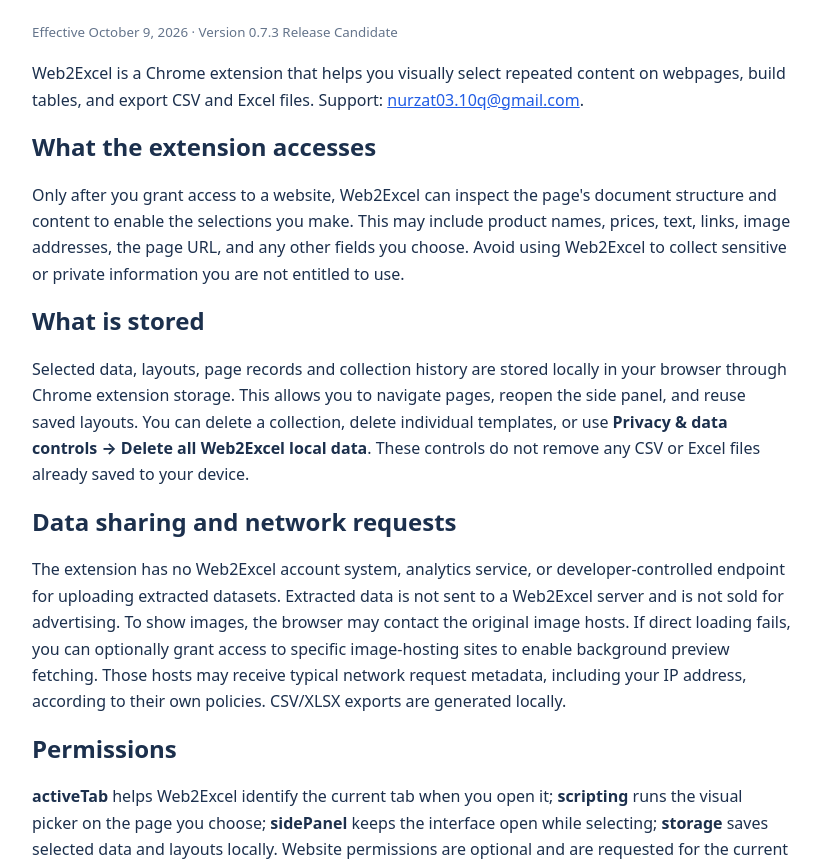
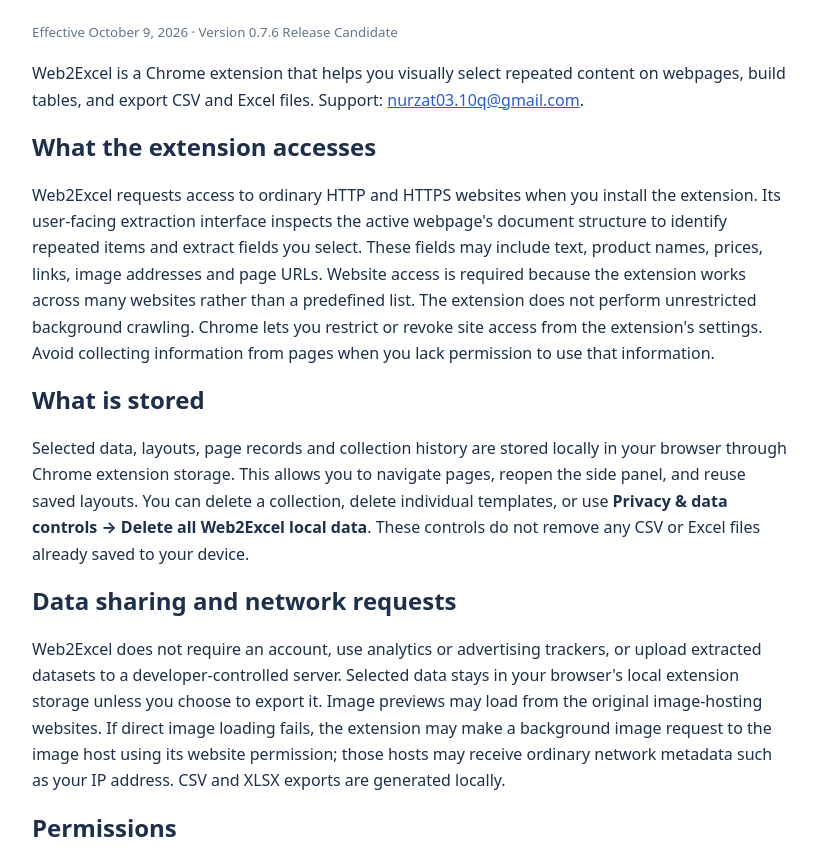
Before and after one commit to xxyxynu/web2excel-privacy, a plain HTML site: page index.html in a window 1280 px wide. Shown: the part 82-941 px from the top of the page, without its empty margins (228-1049 px from the left). Drawn offline with Linux system fonts and the light colour scheme.

Commit message:
Update Web2Excel privacy policy for v0.7.6 host access

```diff
--- a/index.html
+++ b/index.html
@@ -1,11 +1,11 @@
 <!doctype html>
 <html lang="en"><head><meta charset="utf-8"><meta name="viewport" content="width=device-width,initial-scale=1"><title>Web2Excel Privacy Policy</title><style>body{font:16px/1.65 system-ui,-apple-system,sans-serif;color:#1c304d;max-width:760px;margin:40px auto;padding:0 22px}h1,h2{line-height:1.2}h1{color:#215de5}a{color:#215de5}small{color:#64748b}hr{border:0;border-top:1px solid #e2e8f0;margin:28px 0}</style></head><body>
-<h1>Web2Excel — Privacy Policy</h1><small>Effective October 9, 2026 · Version 0.7.3 Release Candidate</small>
+<h1>Web2Excel — Privacy Policy</h1><small>Effective October 9, 2026 · Version 0.7.6 Release Candidate</small>
 <p>Web2Excel is a Chrome extension that helps you visually select repeated content on webpages, build tables, and export CSV and Excel files. Support: <a href="mailto:nurzat03.10q@gmail.com">nurzat03.10q@gmail.com</a>.</p>
-<h2>What the extension accesses</h2><p>Only after you grant access to a website, Web2Excel can inspect the page's document structure and content to enable the selections you make. This may include product names, prices, text, links, image addresses, the page URL, and any other fields you choose. Avoid using Web2Excel to collect sensitive or private information you are not entitled to use.</p>
+<h2>What the extension accesses</h2><p>Web2Excel requests access to ordinary HTTP and HTTPS websites when you install the extension. Its user-facing extraction interface inspects the active webpage's document structure to identify repeated items and extract fields you select. These fields may include text, product names, prices, links, image addresses and page URLs. Website access is required because the extension works across many websites rather than a predefined list. The extension does not perform unrestricted background crawling. Chrome lets you restrict or revoke site access from the extension's settings. Avoid collecting information from pages when you lack permission to use that information.</p>
 <h2>What is stored</h2><p>Selected data, layouts, page records and collection history are stored locally in your browser through Chrome extension storage. This allows you to navigate pages, reopen the side panel, and reuse saved layouts. You can delete a collection, delete individual templates, or use <strong>Privacy &amp; data controls → Delete all Web2Excel local data</strong>. These controls do not remove any CSV or Excel files already saved to your device.</p>
-<h2>Data sharing and network requests</h2><p>The extension has no Web2Excel account system, analytics service, or developer-controlled endpoint for uploading extracted datasets. Extracted data is not sent to a Web2Excel server and is not sold for advertising. To show images, the browser may contact the original image hosts. If direct loading fails, you can optionally grant access to specific image-hosting sites to enable background preview fetching. Those hosts may receive typical network request metadata, including your IP address, according to their own policies. CSV/XLSX exports are generated locally.</p>
-<h2>Permissions</h2><p><strong>activeTab</strong> helps Web2Excel identify the current tab when you open it; <strong>scripting</strong> runs the visual picker on the page you choose; <strong>sidePanel</strong> keeps the interface open while selecting; <strong>storage</strong> saves selected data and layouts locally. Website permissions are optional and are requested for the current website when you click <strong>Allow access to this website</strong>. Separate image-host permission can be requested if you choose to improve image previews.</p>
+<h2>Data sharing and network requests</h2><p>Web2Excel does not require an account, use analytics or advertising trackers, or upload extracted datasets to a developer-controlled server. Selected data stays in your browser's local extension storage unless you choose to export it. Image previews may load from the original image-hosting websites. If direct image loading fails, the extension may make a background image request to the image host using its website permission; those hosts may receive ordinary network metadata such as your IP address. CSV and XLSX exports are generated locally.</p>
+<h2>Permissions</h2><p>Web2Excel declares <strong>scripting</strong> to inject the visual selection tool into the current webpage, <strong>sidePanel</strong> to keep the workflow visible during selection, and <strong>storage</strong> to save templates and multi-page collections locally. Its <strong>HTTP/HTTPS host permissions</strong> let the extension identify the active webpage, read selected content and matching repeated items, continue across pages and switch to new websites without another site-access request each time. Chrome may display a warning about broad website access during installation. You can restrict or revoke site access under Chrome's extension settings; this may prevent extraction or image previews on restricted websites.</p>
 <h2>Data retention, security and choices</h2><p>Locally saved extension data remains until you delete it, remove the extension, or Chrome deletes its storage. Data stays under your browser profile's security settings; shared computers and browser profiles should be treated accordingly. You can decline site access or image host access. Chrome also lets you revoke granted sites through the extension's settings.</p>
 <h2>Children and updates</h2><p>Web2Excel is a general productivity tool and is not specifically intended for children. This policy may change if the extension's features or data handling change; significant changes will be disclosed as required.</p>
 <h2>Google API Limited Use</h2><p>Use of information received from Google APIs will adhere to the Chrome Web Store User Data Policy, including the Limited Use requirements.</p>
```
